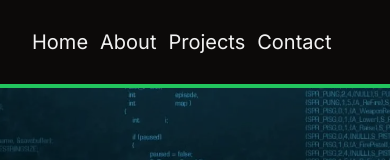
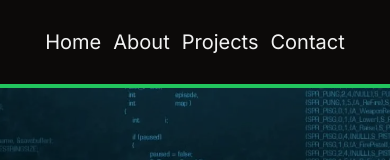
Before and after one commit to EslamKhalaf9/portfolio, a Next.js app: page / in a window 390 px wide. Shown: the top 160 px of the page. Built offline with nearby package versions, Linux system fonts and the light colour scheme.

Commit message:
fixed navbar aligning

```diff
--- a/src/components/layout/main-navbar.tsx
+++ b/src/components/layout/main-navbar.tsx
@@ -4,7 +4,7 @@ import { ModeToggle } from "../mode-toggle";
 export default function MainNavbar() {
   return (
     <nav className="border-b-4 border-primary bg-background fixed w-full">
-      <div className="container h-[10vh] flex items-center justify-between justify-items-center">
+      <div className="container h-[10vh] flex items-center md:justify-between justify-center justify-items-center">
         <h1 className="lg:text-3xl uppercase text-md md:block hidden">Eslam Khalaf</h1>
         <ul className="flex md:gap-6 gap-3">
           <li>
```
